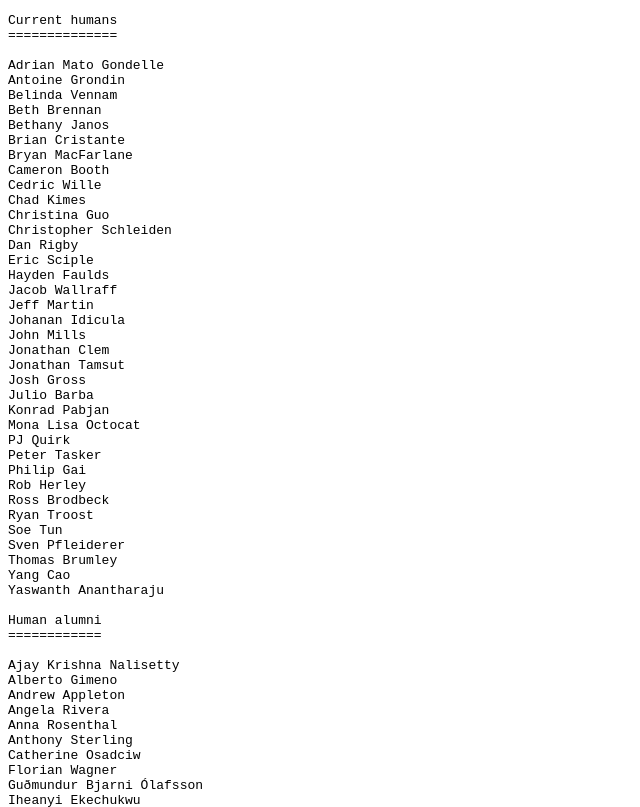
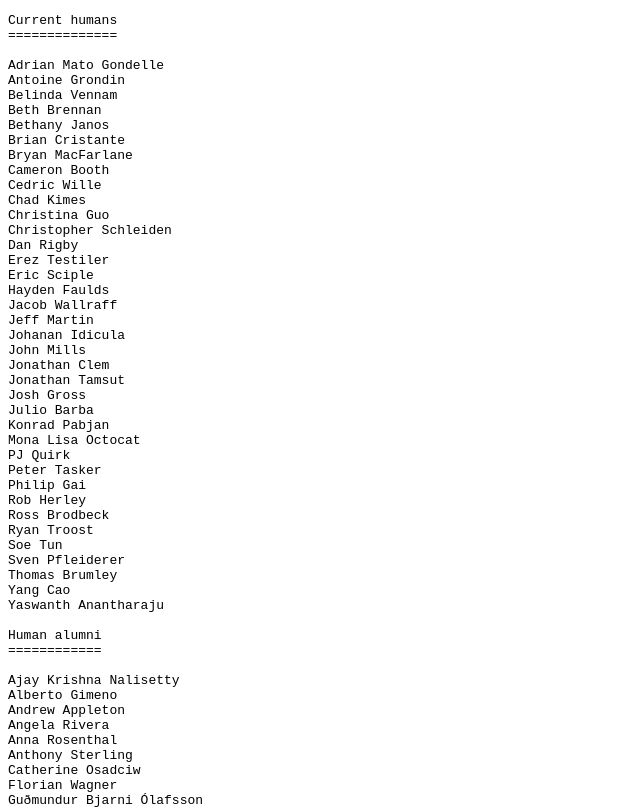
Before and after one commit to actions/humans.txt, a plain HTML site: page index.html in a window 1280 px wide. Shown: the top 807 px of the page, without its empty margins (0-640 px from the left). Drawn offline with Linux system fonts and the light colour scheme.

Commit message:
deploy: db5965369c513f6f740c9610147d9f6d460a98a0

```diff
--- a/index.html
+++ b/index.html
@@ -18,6 +18,7 @@ Chad Kimes
 Christina Guo
 Christopher Schleiden
 Dan Rigby
+Erez Testiler
 Eric Sciple
 Hayden Faulds
 Jacob Wallraff
```
